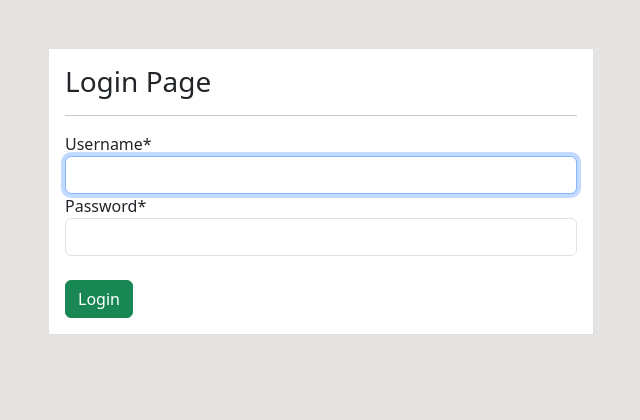
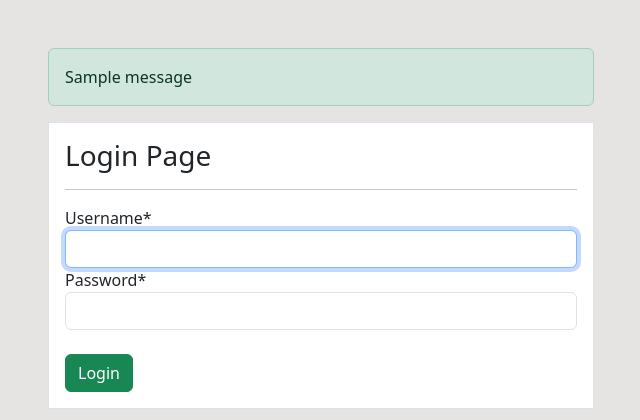
Before and after one commit to Esenbaev-Muxan/Management_Dashboard-django, a Django app: a page that uses templates/user/login.html in a window 1280 px wide. Shown: the part 56-476 px from the top of the page, without its empty margins (319-959 px from the left). Run offline with Django 4.2, Linux system fonts and the light colour scheme; one stand-in notice (Sample message) is shown; some libraries are stand-ins or nearby versions.

Commit message:
messages in added product

```diff
--- a/dashboard/views.py
+++ b/dashboard/views.py
@@ -4,6 +4,7 @@ from django.contrib.auth.decorators import login_required
 from .models import Product, Order
 from .forms import ProductForm, OrderForm
 from django.contrib.auth.models import User
+from django.contrib import messages
 
 # Create your views here.
 @login_required
@@ -52,6 +53,8 @@ def product(request):
       form = ProductForm(request.POST)
       if form.is_valid():
          form.save()
+         product_name = form.cleaned_data.get('name')
+         messages.success(request, f'{product_name} has beed added')
          return redirect('dashboard-product')
    else:
       form = ProductForm()
--- a/templates/dashboard/product.html
+++ b/templates/dashboard/product.html
@@ -10,6 +10,11 @@
     <div class="container">
         <div class="row my-4">
             <div class="col-md-4">
+                {% for message in messages %}
+                <div class="alert alert-{{ message.tags }}">
+                    {{ message }}
+                </div>
+                {% endfor %}
                 <div class="border bg-white p-3">
                     <h4>Add Products</h4>
                     <hr>
--- a/templates/user/login.html
+++ b/templates/user/login.html
@@ -8,6 +8,14 @@
     <div class="container">
         <div class="row mt-5">
             <div class="col-md-6 offset-md-3">
+                {% for message in messages %}
+                {% if message %}
+                <div class="alert alert-{{ message.tags }}">
+                    {{ message }}
+                </div>
+                {% endif %}
+                {% endfor %}
+
                 <div class="border p-3 bg-white">
                     <h3>Login Page</h3>
                     <hr>
--- a/user/views.py
+++ b/user/views.py
@@ -1,6 +1,7 @@
 from django.shortcuts import render, redirect
 from django.contrib.auth.forms import UserCreationForm
 from .forms import CreateUserForm, UserUpdateForm, ProfileUpdateForm
+from django.contrib import messages
 
 # Create your views here.
 
@@ -9,6 +10,8 @@ def register(request):
         form = CreateUserForm(request.POST)
         if form.is_valid():
             form.save()
+            username = form.cleaned_data.get('username')
+            messages.success(request, f'Account has been created for {username}. Continue to Log in')
             return redirect('user-login')
     else:
         form = CreateUserForm()
```
Also changed, not shown: db.sqlite3.
